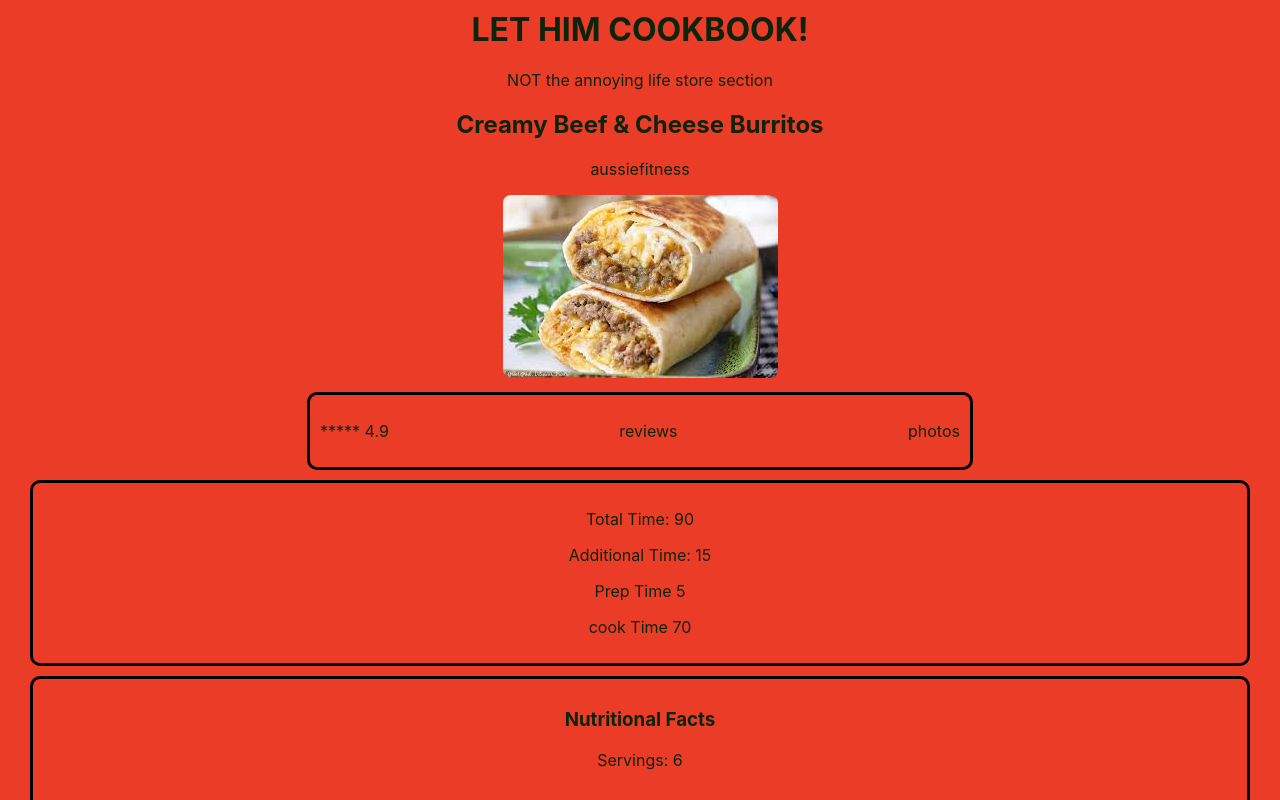
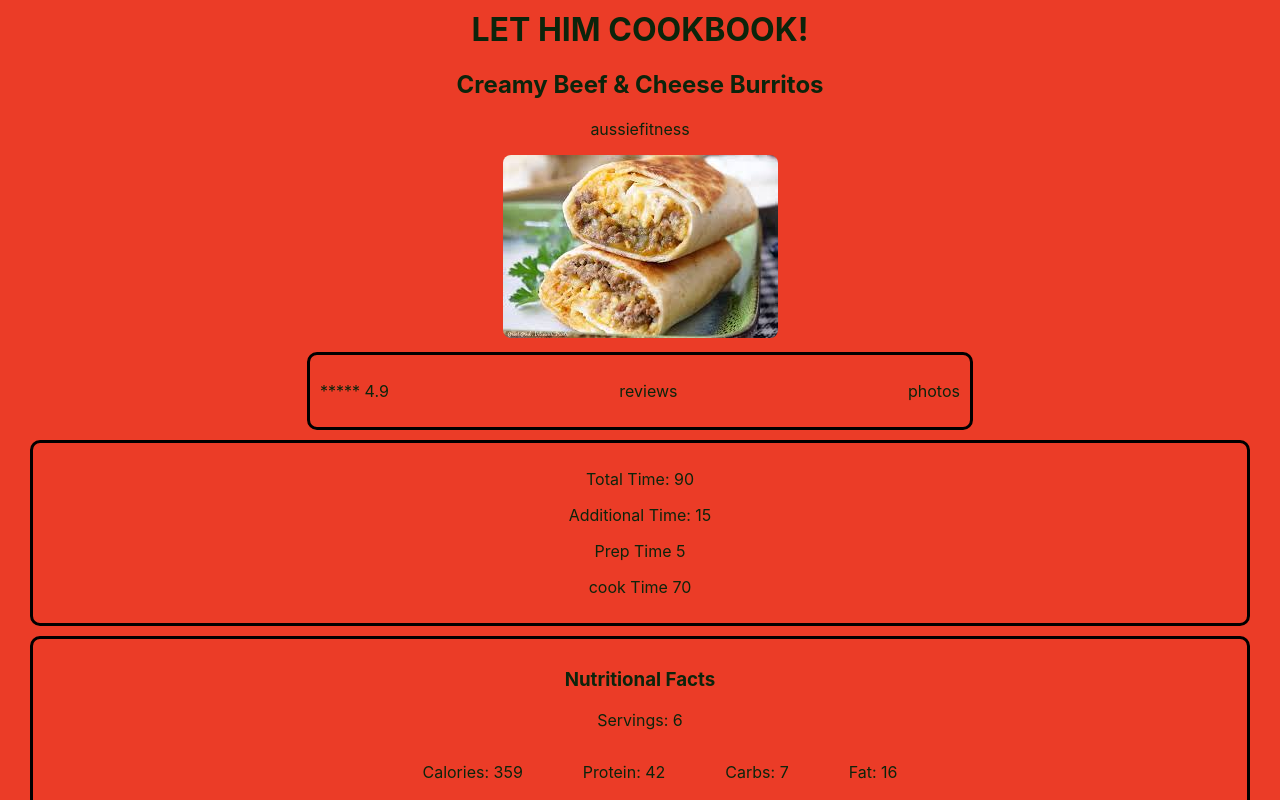
Before and after one commit to AlexDoss42/cookbook, a React (Create React App) app: page / in a window 1280 px wide. Shown: the top 800 px of the page. Built offline with nearby package versions, Linux system fonts and the light colour scheme.

Commit message:
cleans up the home page a bit

```diff
--- a/src/App.js
+++ b/src/App.js
@@ -16,7 +16,6 @@ function App() {
     <div className="App">
       {/* <NavBar /> */}
       <h1 style={{ marginTop: "0" }}>LET HIM COOKBOOK!</h1>
-      <p>NOT the annoying life store section</p>
       <h2>{data.recipe_name}</h2>
       <p>{data.author}</p>
       <img className='recipe-image' src={data.img_url} alt={data.recipe_name}/>
```
